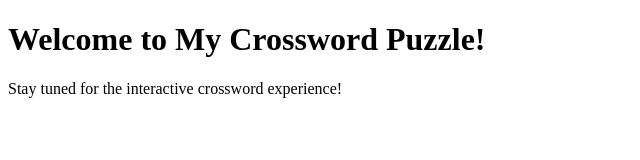
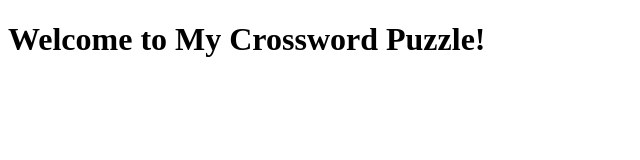
Before and after one commit to RevStanton/crossword-puzzle, a plain HTML site: page index.html in a window 1280 px wide. Shown: the whole page, without its empty margins (0-640 px from the left). Drawn offline with Linux system fonts and the light colour scheme.

Commit message:
Update index.html

```diff
--- a/index.html
+++ b/index.html
@@ -5,6 +5,6 @@
 </head>
 <body>
     <h1>Welcome to My Crossword Puzzle!</h1>
-    <p>Stay tuned for the interactive crossword experience!</p>
+    <script src="script.js"></script>
 </body>
 </html>
```
